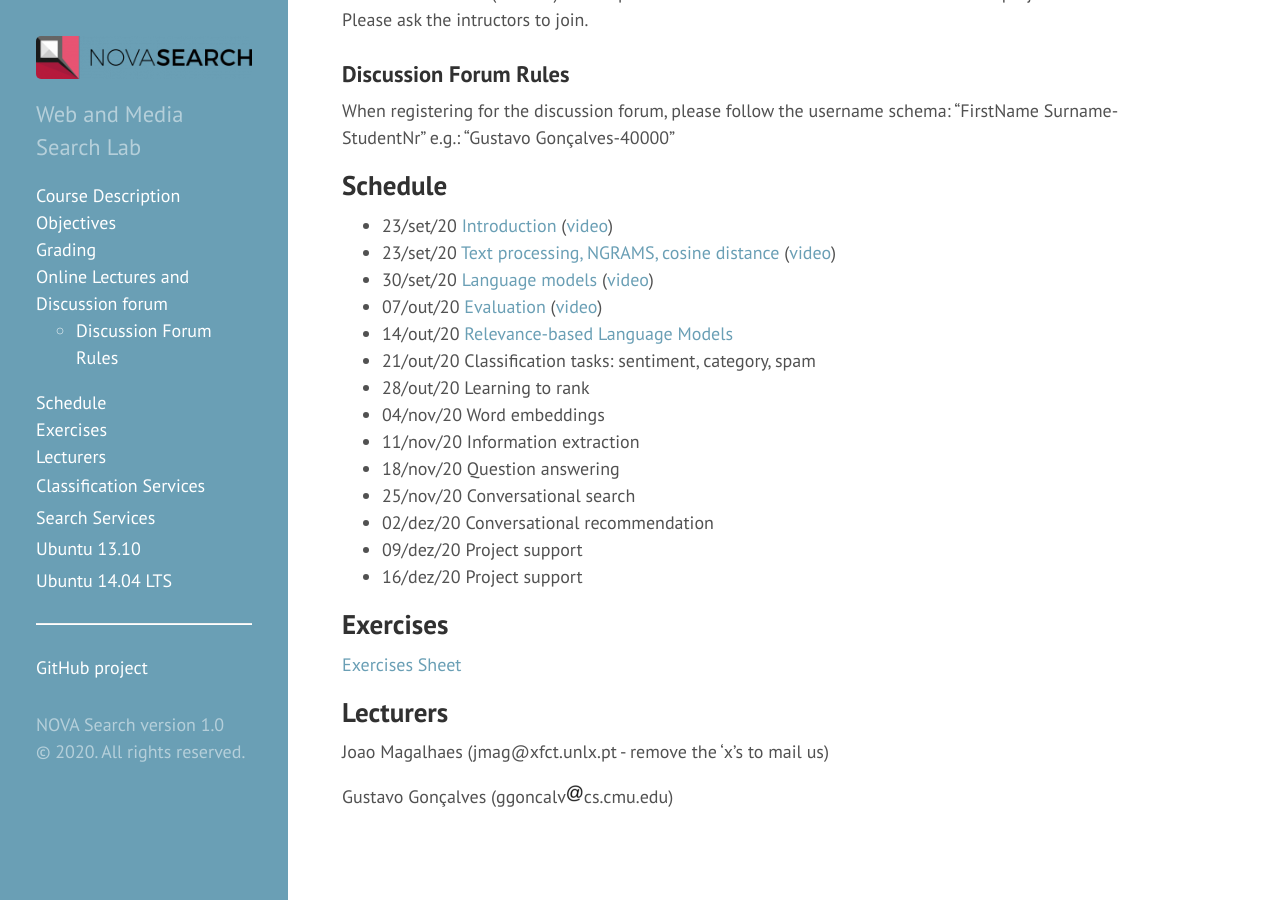
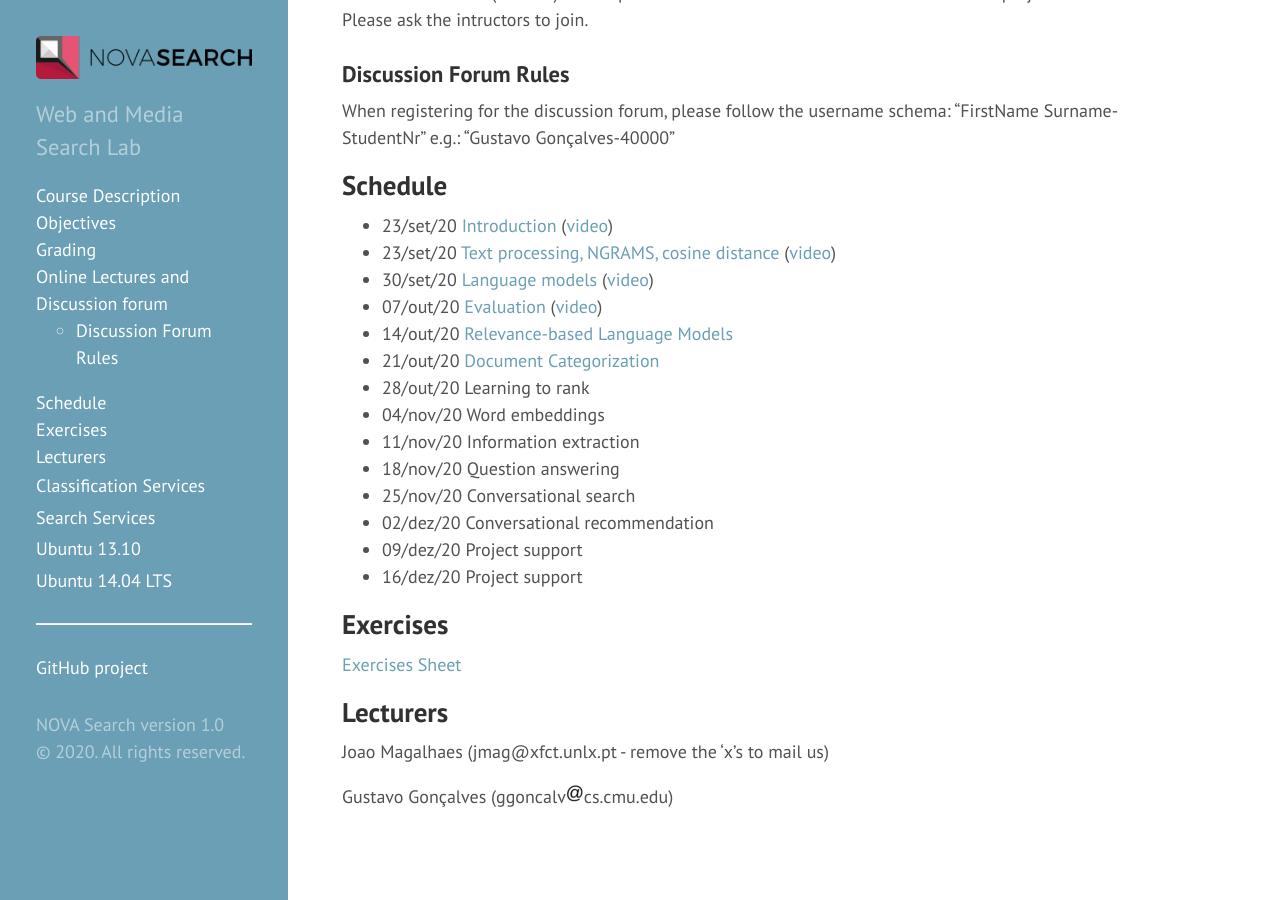
Before and after one commit to novasearch/wiki.novasearch.org, a Jekyll site: the page built from wiki/IR_NLP.md, in a window 1280 px wide and 900 px high, scrolled down 1029 px. Built offline with Jekyll 4.4.1, drawn with Linux system fonts in a browser that asks for light colours.

Commit message:
Added Class 6 for IR NLP Course - Document Categorization

```diff
--- a/wiki/IR_NLP.md
+++ b/wiki/IR_NLP.md
@@ -37,7 +37,7 @@ When registering for the discussion forum, please follow the username schema: "F
 - 30/set/20	[Language models](/assets/files/a03 Language Models.pdf) ([video](https://youtu.be/hyijYuoZ0pA))
 - 07/out/20	[Evaluation](/assets/files/a04 Evaluation.pdf) ([video](https://youtu.be/fkjqwZUPMGw))
 - 14/out/20	[Relevance-based Language Models](/assets/files/a05 Relevance LM.pdf)
-- 21/out/20	Classification tasks: sentiment, category, spam
+- 21/out/20	[Document Categorization](/assets/files/a06 Document categorization.pdf)
 - 28/out/20	Learning to rank
 - 04/nov/20	Word embeddings
 - 11/nov/20	Information extraction
```
